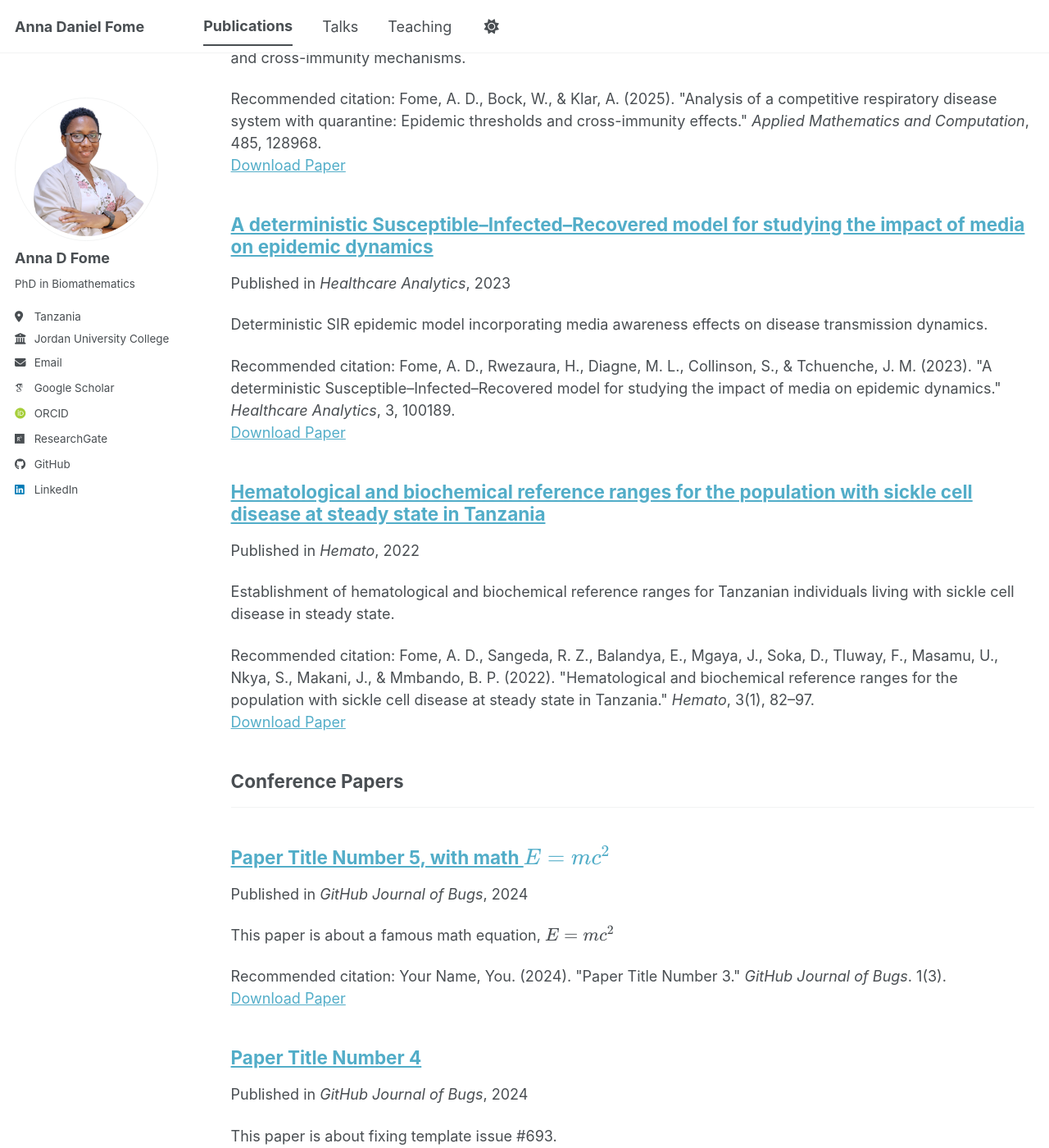
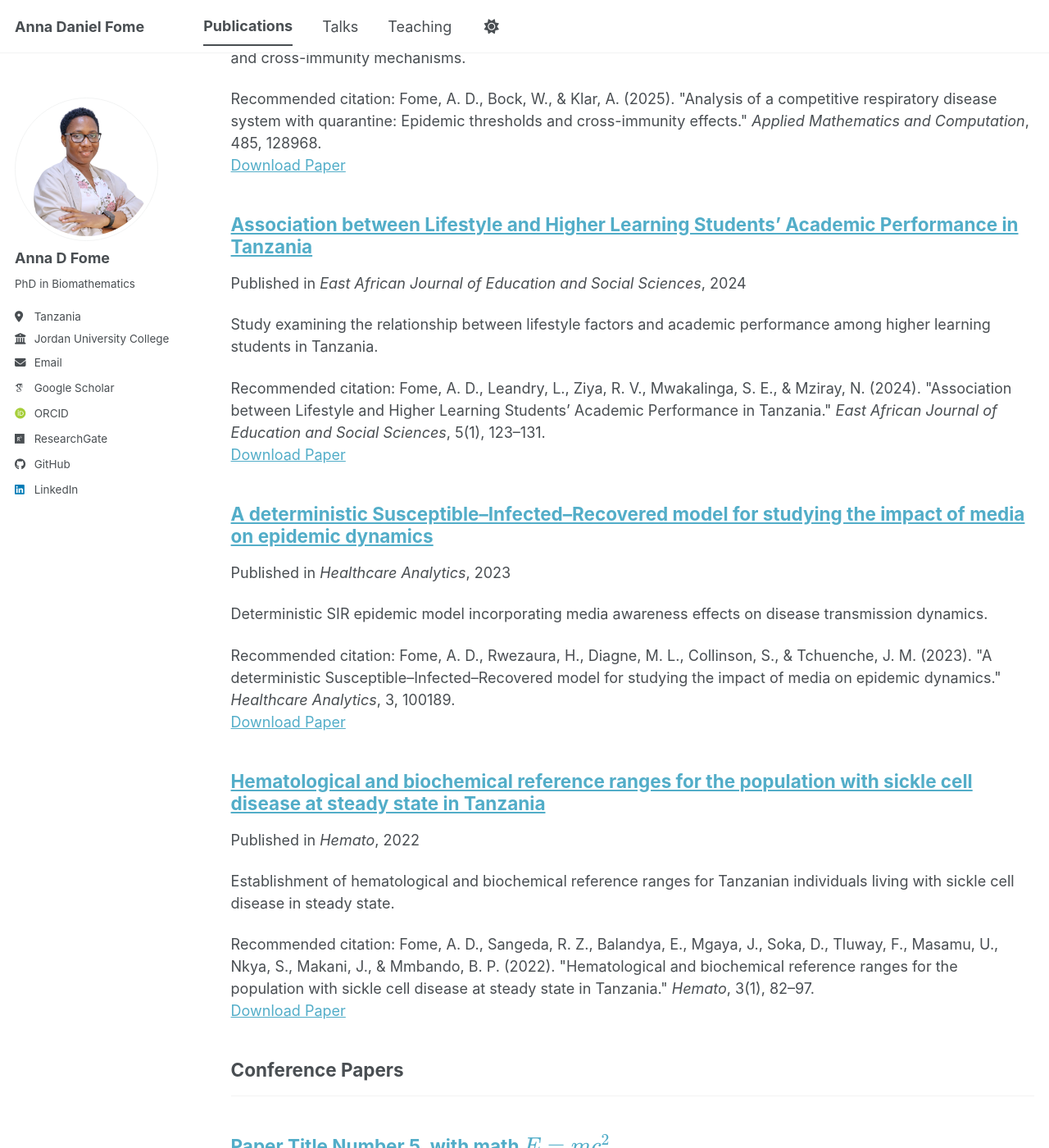
Before and after one commit to FomeA/FomeA.github.io, a Jekyll site: the page built from _pages/publications.html, in a window 1280 px wide and 1400 px high, scrolled down 399 px. Shown: the whole window at 82% size. Built offline with Jekyll 4.4.1, drawn with Linux system fonts in a browser that asks for light colours; some web fonts are replaced; a script bundle is joined from its source files by our own code; library files that are not in the unit come from our copies.

Commit message:
2024-01-01-lifestyle-academic-performance.md

```diff
--- a/_publications/2024-02-17-paper-title-number-4.md
+++ b/_publications/2024-02-17-paper-title-number-4.md
@@ -1,13 +1,11 @@
 ---
-title: "Paper Title Number 4"
+title: "Association between Lifestyle and Higher Learning Students’ Academic Performance in Tanzania"
 collection: publications
-category: conferences
-permalink: /publication/2024-02-17-paper-title-number-4
-excerpt: 'This paper is about fixing template issue #693.'
-date: 2024-02-17
-venue: 'GitHub Journal of Bugs'
-paperurl: 'https://academicpages.github.io/files/paper3.pdf'
-citation: 'Your Name, You. (2024). &quot;Paper Title Number 3.&quot; <i>GitHub Journal of Bugs</i>. 1(3).'
+category: manuscripts
+permalink: /publication/2024-lifestyle-academic-performance
+excerpt: 'Study examining the relationship between lifestyle factors and academic performance among higher learning students in Tanzania.'
+date: 2024-01-01
+venue: 'East African Journal of Education and Social Sciences'
+paperurl: ''
+citation: 'Fome, A. D., Leandry, L., Ziya, R. V., Mwakalinga, S. E., & Mziray, N. (2024). "Association between Lifestyle and Higher Learning Students’ Academic Performance in Tanzania." <i>East African Journal of Education and Social Sciences</i>, 5(1), 123–131.'
 ---
-
-The contents above will be part of a list of publications, if the user clicks the link for the publication than the contents of section will be rendered as a full page, allowing you to provide more information about the paper for the reader. When publications are displayed as a single page, the contents of the above "citation" field will automatically be included below this section in a smaller font.
```
